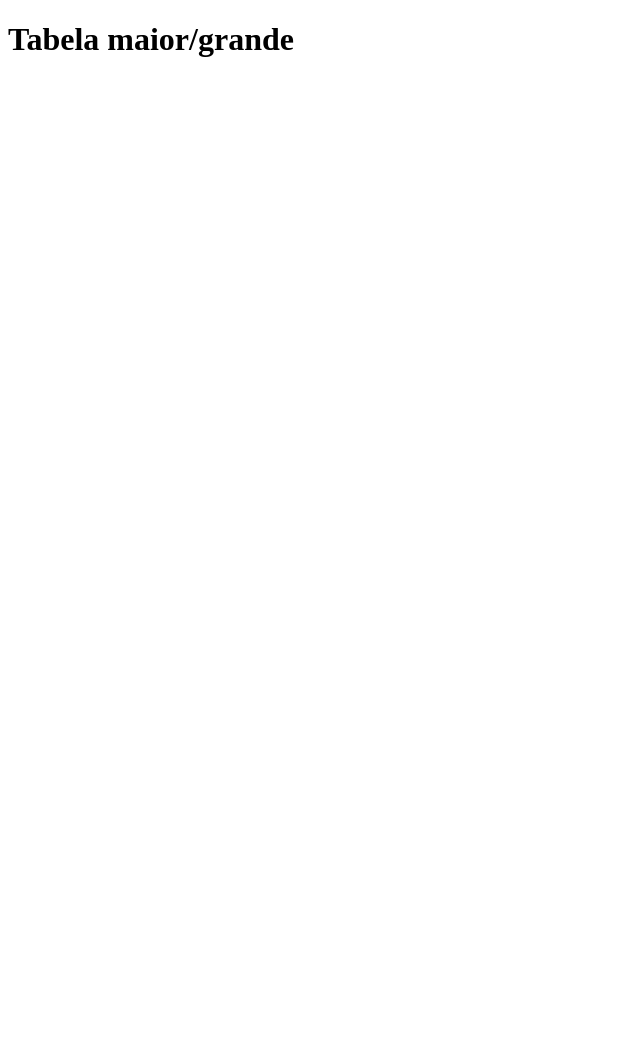
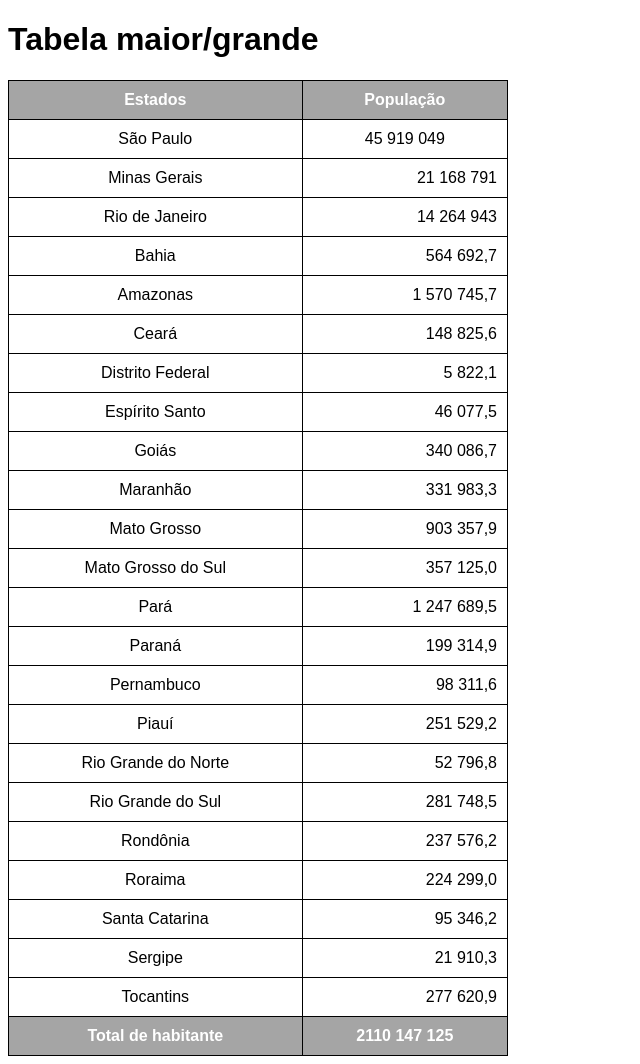
Before and after one commit to Jonatas-da-silva/html-e-css, a plain HTML site: page ex023/tabela002.html in a window 1280 px wide. Shown: the whole page, without its empty margins (0-640 px from the left). Before the commit the page ends 800 px from the top, so only its background shows below. Drawn offline with Linux system fonts and the light colour scheme.

Commit message:
ex comentado

```diff
--- a/ex023/tabela002.html
+++ b/ex023/tabela002.html
@@ -4,10 +4,143 @@
     <meta charset="UTF-8">
     <meta name="viewport" content="width=device-width, initial-scale=1.0">
     <title>Tabela grande</title>
+    <style>
+
+        body{
+            font-family: Arial, Helvetica, sans-serif;
+        }
+        table{
+            width: 500px;
+            border-collapse: collapse;
+            text-align: center;
+        }
+        thead,tfoot{
+            background-color: rgba(0, 0, 0, 0.351);
+            color: rgb(255, 255, 255);
+        }
+        td, th{
+            border: 1px solid black;
+            padding: 10px;
+        }
+        .num{
+            text-align: right;
+        }
+    </style>
 </head>
 <body>
     <h1>Tabela maior/grande</h1>
-    <table>
+    <table> <!-- criaçao da tabela-->
+        <thead> <!--Criação do título da tabela-->
+            <tr> <!--Cria a linha em que será inserida as célular-->
+                <th>Estados</th><!--Uma célula que contem um cabeçalho-->
+                <th>População</th>
+            </tr>
+        </thead>
+        <tbody><!--Criação do corpo da minha tabela-->
+            <tr> <!--Criação de uma linha-->
+                <td>São Paulo</td><!--Criação de uma célula de dado-->
+                <td>45 919 049</td>
+            </tr>
+            <tr>
+                <td>Minas Gerais</td>
+                <td class="num">21 168 791</td>
+            </tr>
+            <tr>
+                <td>Rio de Janeiro</td>
+                <td class="num">14 264 943</td>
+            </tr>
+            <tr>
+                <td>Bahia</td>
+                <td class="num">564 692,7</td>
+            </tr>
+            <tr>
+                <td>Amazonas</td>
+                <td class="num">1 570 745,7</td>
+            </tr>
+            <tr>
+                <td>Ceará</td>
+                <td class="num">148 825,6</td>
+            </tr>
+            <tr>
+                <td>Distrito Federal</td>
+                <td class="num">5 822,1</td>
+            </tr>
+            <tr>
+                <td>Espírito Santo</td>
+                <td class="num">46 077,5</td>
+            </tr>
+            <tr>
+                <td>Goiás</td>
+                <td class="num">340 086,7</td>
+            </tr>
+            <tr>
+                <td>Maranhão</td>
+                <td class="num">331 983,3	</td>
+            </tr>
+            <tr>
+                <td>Mato Grosso</td>
+                <td class="num">903 357,9</td>
+            </tr>
+            <tr>
+                <td>Mato Grosso do Sul</td>
+                <td class="num">357 125,0</td>
+            </tr>
+            <tr>
+                <td>Pará</td>
+                <td class="num">1 247 689,5</td>
+            </tr>
+            <tr>
+                <td>Paraná</td>
+                <td class="num">199 314,9</td>
+            </tr>
+            <tr>
+                <td>Pernambuco	</td>
+                <td class="num">98 311,6</td>
+            </tr>
+            <tr>
+                <td>Piauí</td>
+                <td class="num">251 529,2</td>
+            </tr>
+            <tr>
+                <td>Rio Grande do Norte</td>
+                <td class="num">52 796,8</td>
+            </tr>
+            <tr>
+                <td>	Rio Grande do Sul</td>
+                <td class="num">281 748,5</td>
+            <tr>
+                <td>Rondônia</td>
+                <td class="num">237 576,2</td>
+            </tr>
+            <tr>
+                <td>Roraima</td>
+                <td class="num">224 299,0</td>
+            </tr>
+            <tr>
+                <td>Santa Catarina	</td>
+                <td class="num">95 346,2</td>
+            </tr>
+            <tr>
+                <td>Sergipe</td>
+                <td class="num">21 910,3</td>
+            </tr>
+            <tr>
+                <td>Tocantins</td>
+                <td class="num">277 620,9</td>
+            </tr>
+
+
+
+        </tbody>
+        <tfoot>
+            <tr>
+                <th>Total de habitante</th>
+                <td>
+                    <strong>2110 147 125</strong>
+                </td>
+            </tr>
+
+        </tfoot>
 
     </table>
 
```
